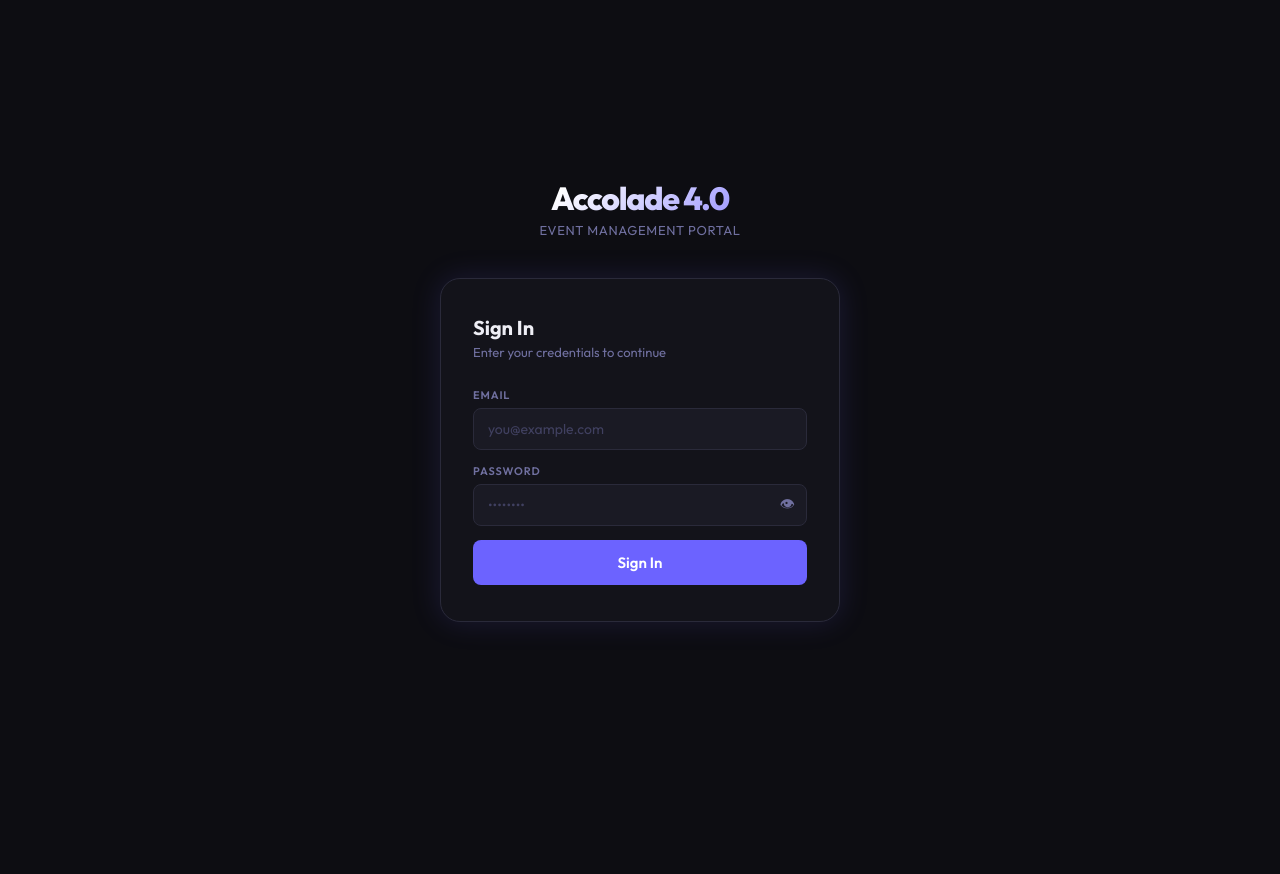
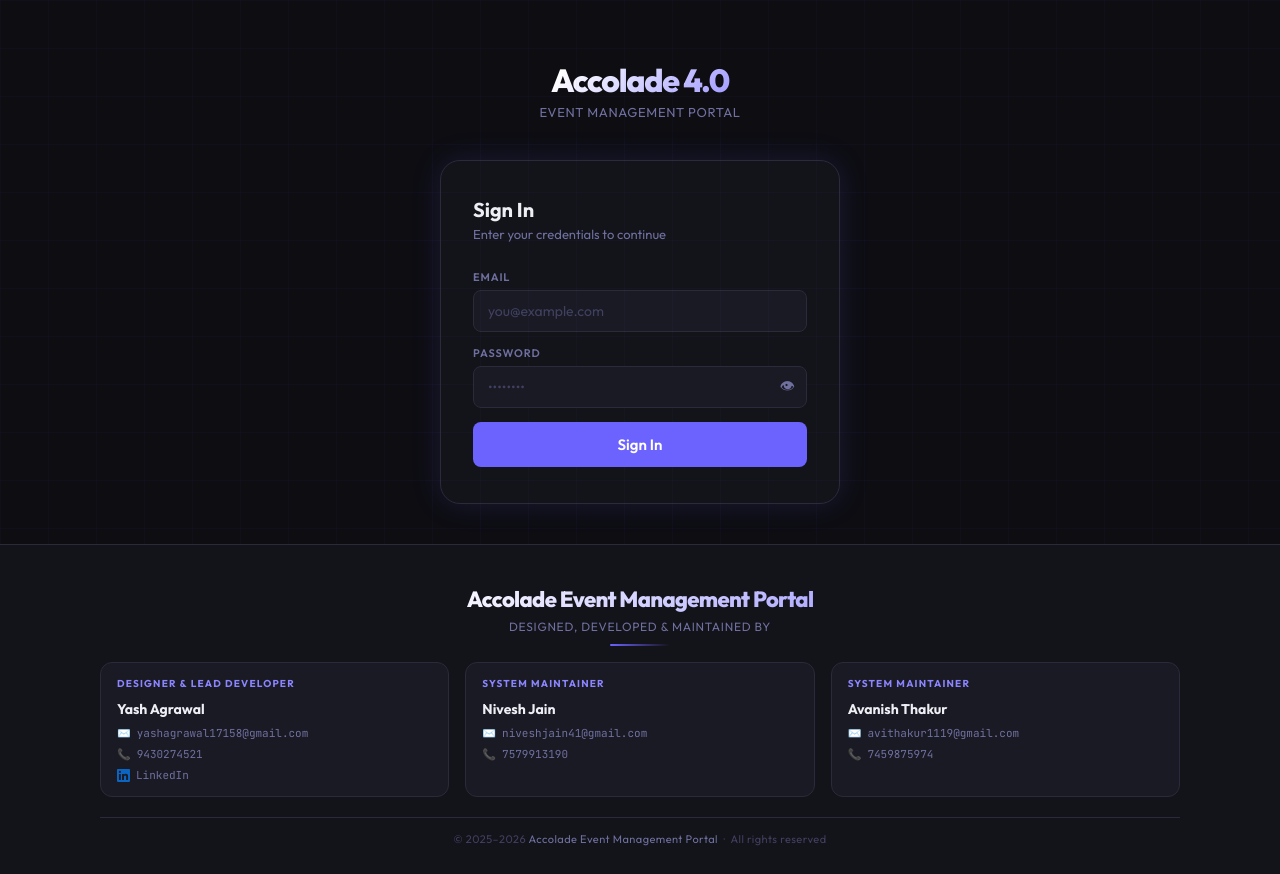
Before and after one commit to IMYashAgrawal/Accolade4.0, a website: page public/index.html in a window 1280 px wide. Before the commit the page ends 800 px from the top, so only its background shows below. Drawn offline with Linux system fonts and the light colour scheme.

Commit message:
Added Footer

```diff
--- a/public/index.html
+++ b/public/index.html
@@ -16,13 +16,13 @@
   --r:12px;--r2:8px;--glow:0 0 30px rgba(108,99,255,0.15);
 }
 *{box-sizing:border-box;margin:0;padding:0;}
-body{background:var(--bg);color:var(--text);font-family:var(--fh);min-height:100vh;overflow-x:hidden;}
+body{background:var(--bg);color:var(--text);font-family:var(--fh);min-height:100vh;overflow-x:hidden;display:flex;flex-direction:column;}
 body::before{content:'';position:fixed;inset:0;pointer-events:none;z-index:0;
   background-image:linear-gradient(rgba(108,99,255,0.04) 1px,transparent 1px),linear-gradient(90deg,rgba(108,99,255,0.04) 1px,transparent 1px);
   background-size:48px 48px;}
 
 /* LOGIN */
-#login-screen{position:fixed;inset:0;z-index:100;display:flex;align-items:center;justify-content:center;padding:24px;background:var(--bg);}
+#login-screen{min-height:calc(100vh - 320px);display:flex;align-items:center;justify-content:center;padding:60px 24px 40px;}
 .login-wrap{width:100%;max-width:400px;animation:riseIn .6s cubic-bezier(.22,1,.36,1);}
 .login-brand{text-align:center;margin-bottom:40px;}
 .login-brand-name{font-size:32px;font-weight:800;letter-spacing:-.04em;background:linear-gradient(135deg,#fff 30%,var(--accent));-webkit-background-clip:text;-webkit-text-fill-color:transparent;background-clip:text;}
@@ -66,7 +66,7 @@ select option{background:var(--s2);}
 .btn-green:hover{background:#00e0aa;}
 
 /* APP SHELL */
-#app{display:none;min-height:100vh;position:relative;z-index:1;}
+#app{display:none;min-height:calc(100vh - 320px);position:relative;z-index:1;flex:1;}
 .topbar{display:flex;align-items:center;justify-content:space-between;padding:0 28px;height:58px;background:rgba(13,13,18,0.97);border-bottom:1px solid var(--border);backdrop-filter:blur(16px);position:sticky;top:0;z-index:50;}
 .topbar-left{display:flex;align-items:center;gap:12px;}
 .topbar-logo{font-size:16px;font-weight:800;letter-spacing:-.02em;color:#fff;}
@@ -183,6 +183,54 @@ tbody tr:hover td{background:rgba(108,99,255,.04);}
   .content{padding:16px;}
   .topbar,.tabs{padding:0 14px;}
   .pay-grid{grid-template-columns:1fr;}
+}
+
+/* ── FOOTER ────────────────────────────────────────────────── */
+#site-footer{
+  position:relative;
+  z-index:1;
+  background:var(--s1);
+  border-top:1px solid var(--border);
+  padding:40px 28px 28px;
+  margin-top:0;
+}
+.footer-inner{max-width:1080px;margin:0 auto;}
+.footer-brand{text-align:center;margin-bottom:16px;}
+.footer-brand-title{
+  font-size:22px;font-weight:800;letter-spacing:-.03em;
+  background:linear-gradient(135deg,#fff 30%,var(--accent));
+  -webkit-background-clip:text;-webkit-text-fill-color:transparent;background-clip:text;
+}
+.footer-brand-sub{font-size:12px;color:var(--muted);margin-top:6px;letter-spacing:.06em;text-transform:uppercase;}
+.footer-divider{width:60px;height:2px;background:linear-gradient(90deg,var(--accent),transparent);margin:10px auto 0;border-radius:2px;}
+.footer-team{display:grid;grid-template-columns:repeat(3,1fr);gap:16px;margin-bottom:20px;}
+.footer-card{
+  background:var(--s2);border:1px solid var(--border);border-radius:var(--r);
+  padding:14px 16px;transition:border-color .2s,box-shadow .2s;
+}
+.footer-card:hover{border-color:var(--border2);box-shadow:0 0 20px rgba(108,99,255,0.08);}
+.footer-card-role{
+  font-size:10px;font-weight:700;letter-spacing:.12em;text-transform:uppercase;
+  color:var(--accent-h);margin-bottom:10px;
+}
+.footer-card-name{font-size:14px;font-weight:700;margin-bottom:8px;color:var(--text);}
+.footer-contact{display:flex;flex-direction:column;gap:7px;}
+.footer-contact a,.footer-contact span{
+  font-size:11px;color:var(--muted);text-decoration:none;
+  display:flex;align-items:center;gap:6px;transition:color .15s;
+  font-family:var(--fm);
+}
+.footer-contact a:hover{color:var(--accent-h);}
+.footer-contact-icon{font-size:13px;flex-shrink:0;}
+.footer-bottom{
+  text-align:center;padding-top:14px;
+  border-top:1px solid var(--border);
+  font-size:11px;color:var(--dim);letter-spacing:.04em;
+}
+.footer-bottom span{color:var(--muted);}
+@media(max-width:700px){
+  .footer-team{grid-template-columns:1fr;overflow-y:auto;max-height:50vh;}
+  #site-footer{padding:24px 16px 20px;}
 }
 </style>
 </head>
@@ -1577,5 +1625,71 @@ function focusError(id,msg){
   toast(msg,'err');
 }
 </script>
+
+<!-- FOOTER -->
+<footer id="site-footer">
+  <div class="footer-inner">
+    <div class="footer-brand">
+      <div class="footer-brand-title">Accolade Event Management Portal</div>
+      <div class="footer-brand-sub">Designed, Developed &amp; Maintained by</div>
+      <div class="footer-divider"></div>
+    </div>
+
+    <div class="footer-team">
+
+      <!-- Yash Agrawal -->
+      <div class="footer-card">
+        <div class="footer-card-role">Designer &amp; Lead Developer</div>
+        <div class="footer-card-name">Yash Agrawal</div>
+        <div class="footer-contact">
+          <a href="mailto:yashagrawal17158@gmail.com">
+            <span class="footer-contact-icon">✉️</span>yashagrawal17158@gmail.com
+          </a>
+          <a href="tel:9430274521">
+            <span class="footer-contact-icon">📞</span>9430274521
+          </a>
+          <a href="https://www.linkedin.com/in/imyashagrawal/" target="_blank" rel="noopener">
+            <svg width="13" height="13" viewBox="0 0 24 24" fill="#0a66c2" style="flex-shrink:0" xmlns="http://www.w3.org/2000/svg"><path d="M20.447 20.452h-3.554v-5.569c0-1.328-.027-3.037-1.852-3.037-1.853 0-2.136 1.445-2.136 2.939v5.667H9.351V9h3.414v1.561h.046c.477-.9 1.637-1.85 3.37-1.85 3.601 0 4.267 2.37 4.267 5.455v6.286zM5.337 7.433a2.062 2.062 0 0 1-2.063-2.065 2.064 2.064 0 1 1 2.063 2.065zm1.782 13.019H3.555V9h3.564v11.452zM22.225 0H1.771C.792 0 0 .774 0 1.729v20.542C0 23.227.792 24 1.771 24h20.451C23.2 24 24 23.227 24 22.271V1.729C24 .774 23.2 0 22.222 0h.003z"/></svg>
+            LinkedIn
+          </a>
+        </div>
+      </div>
+
+      <!-- Nivesh Jain -->
+      <div class="footer-card">
+        <div class="footer-card-role">System Maintainer</div>
+        <div class="footer-card-name">Nivesh Jain</div>
+        <div class="footer-contact">
+          <a href="mailto:niveshjain41@gmail.com">
+            <span class="footer-contact-icon">✉️</span>niveshjain41@gmail.com
+          </a>
+          <a href="tel:7579913190">
+            <span class="footer-contact-icon">📞</span>7579913190
+          </a>
+        </div>
+      </div>
+
+      <!-- Avanish Thakur -->
+      <div class="footer-card">
+        <div class="footer-card-role">System Maintainer</div>
+        <div class="footer-card-name">Avanish Thakur</div>
+        <div class="footer-contact">
+          <a href="mailto:avithakur1119@gmail.com">
+            <span class="footer-contact-icon">✉️</span>avithakur1119@gmail.com
+          </a>
+          <a href="tel:7459875974">
+            <span class="footer-contact-icon">📞</span>7459875974
+          </a>
+        </div>
+      </div>
+
+    </div>
+
+    <div class="footer-bottom">
+      &copy; 2025&ndash;2026 <span>Accolade Event Management Portal</span> &nbsp;·&nbsp; All rights reserved
+    </div>
+  </div>
+</footer>
+
 </body>
 </html>
```
